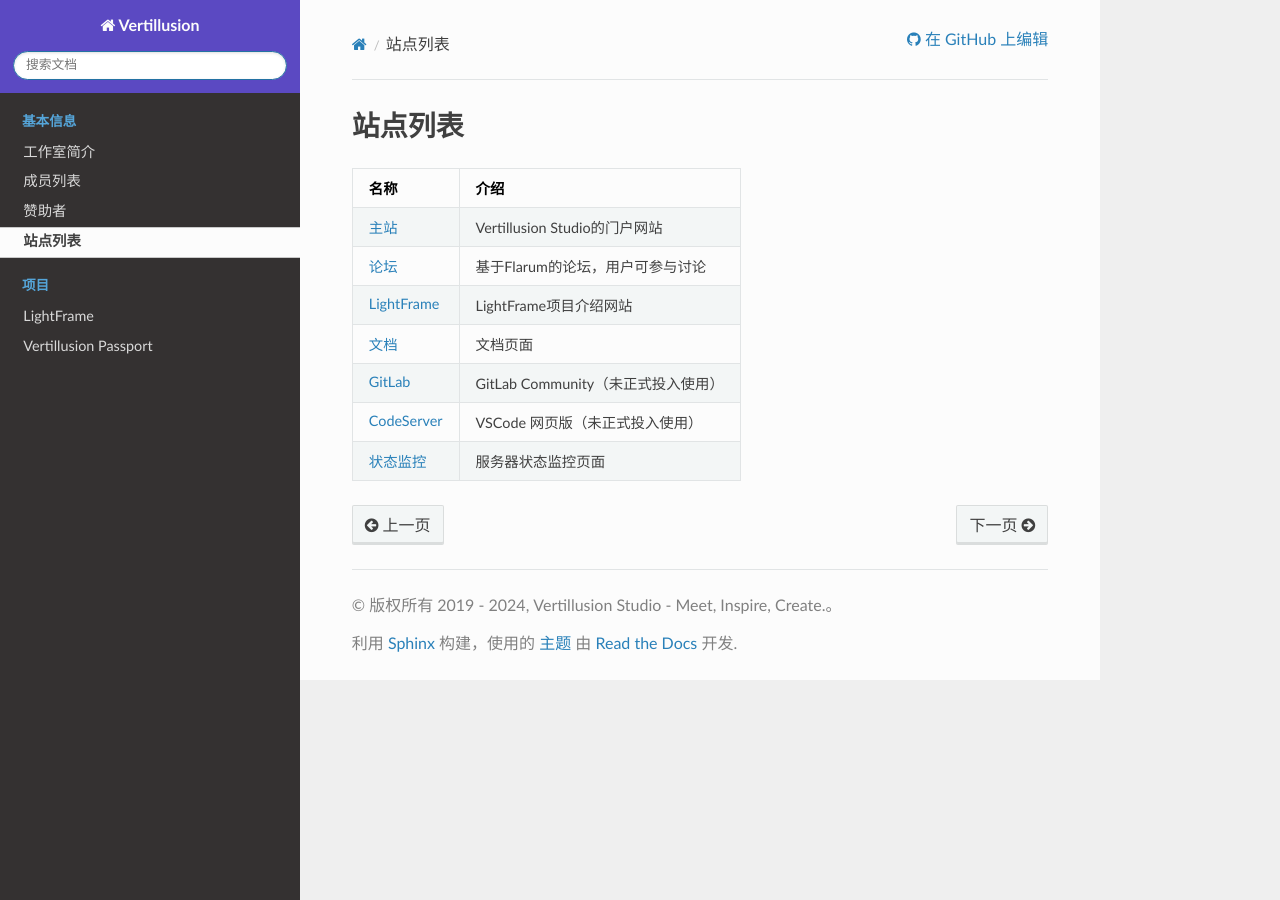
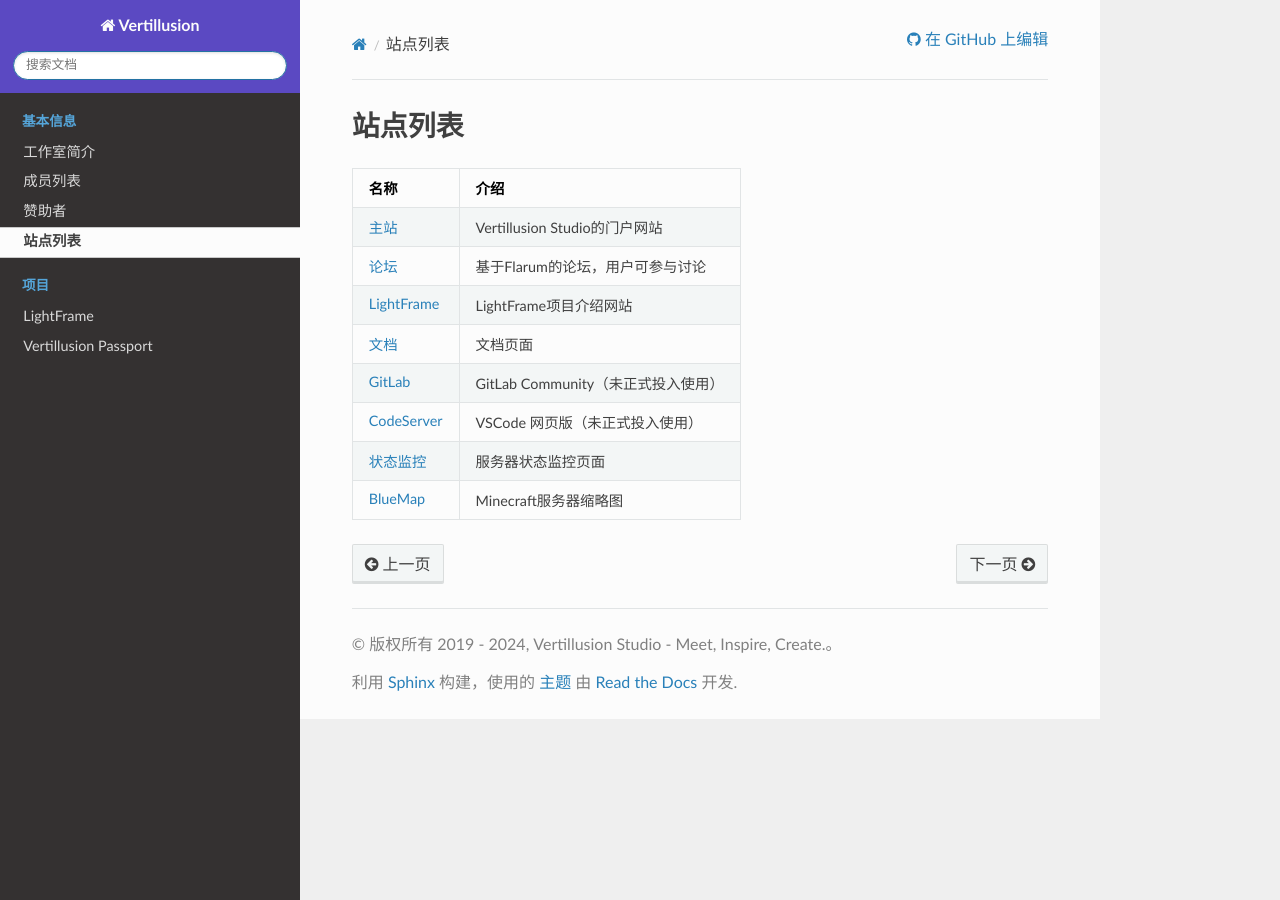
Before and after one commit to yizhixianyuuuu/docs.vertillusion.com, a Sphinx documentation site: the page built from source/basic/Websites.md, in a window 1280 px wide. Built offline with Sphinx 7.4.7 and the Read the Docs theme 2.0.0, drawn with Linux system fonts in a browser that asks for light colours.

Commit message:
add BlueMap site

```diff
--- a/source/basic/Websites.md
+++ b/source/basic/Websites.md
@@ -9,3 +9,4 @@
 | [GitLab](https://git.vertillusion.com/) | GitLab Community（未正式投入使用） |
 | [CodeServer](https://code.vertillusion.com/) | VSCode 网页版（未正式投入使用） |
 | [状态监控](https://status.vertillusion.com/) | 服务器状态监控页面 |
+| [BlueMap](https://map.vertillusion.com/) | Minecraft服务器缩略图 |
```
